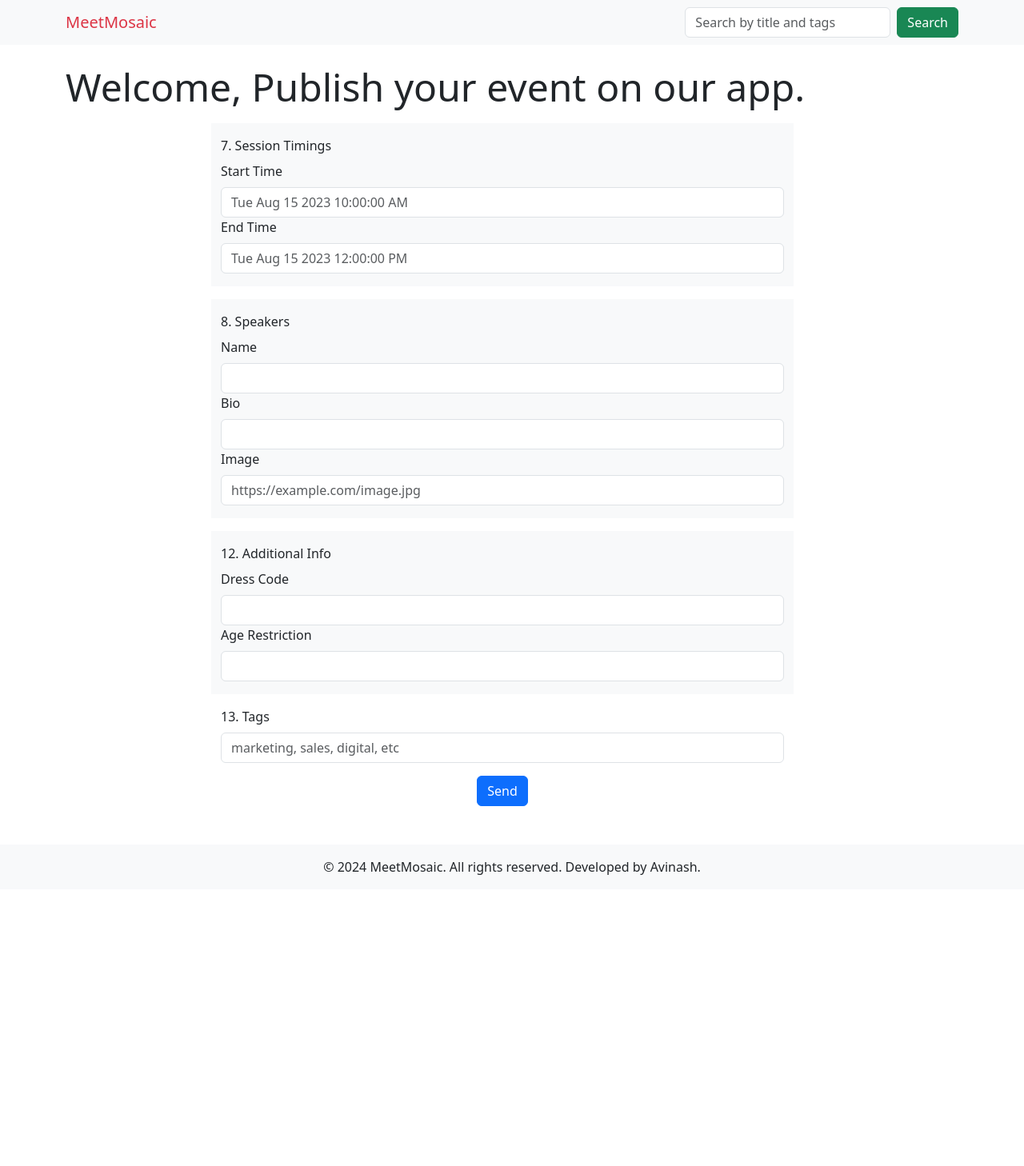
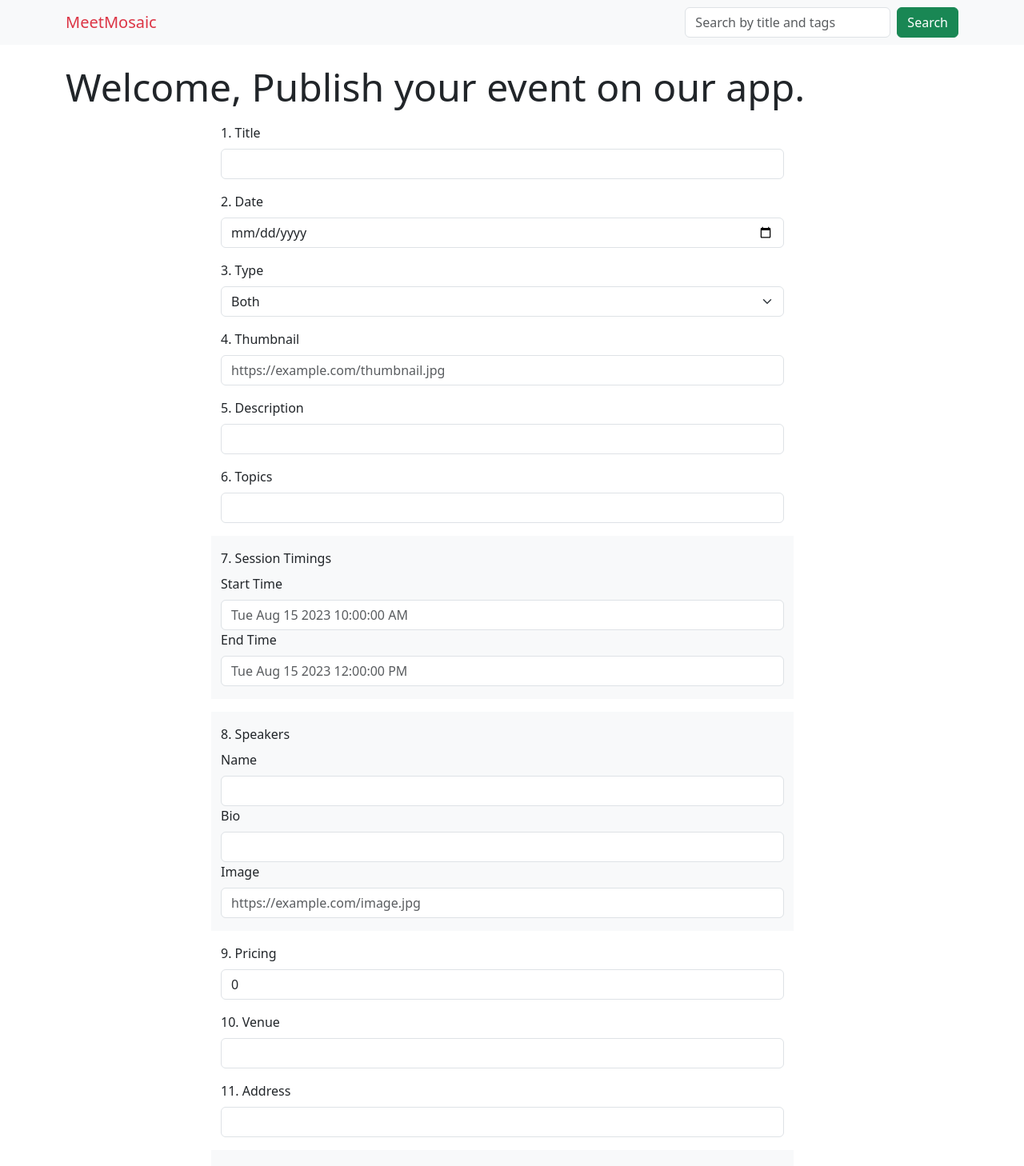
Before and after one commit to kyAvinash/meetupFrontend, a React (Vite) app: page /post-events in a window 1280 px wide. Shown: the top 1458 px of the page at 80% size. Before the commit the page ends 1128 px from the top, so only its background shows below. Built offline with nearby package versions, Linux system fonts and the light colour scheme.

Commit message:
updated: final version of AddEventForm

```diff
--- a/src/components/AddEventsForm.jsx
+++ b/src/components/AddEventsForm.jsx
@@ -67,8 +67,106 @@ const AddEventsForm = () => {
       <h1 className="display-5">Welcome, Publish your event on our app.</h1>
       <form onSubmit={handleSubmit}>
         <div className="row container d-flex justify-content-center align-items-center py-2">
-          {/* Other fields omitted for brevity */}
+          {/* Title */}
+          <div className="mb-3 col-md-8">
+            <label htmlFor="title" className="form-label">
+              1. Title
+            </label>
+            <input
+              type="text"
+              className="form-control"
+              id="title"
+              name="title"
+              value={formData.title}
+              onChange={(e) => handleChange(e)}
+              required
+            />
+          </div>
 
+          {/* Date */}
+          <div className="mb-3 col-md-8">
+            <label htmlFor="date" className="form-label">
+              2. Date
+            </label>
+            <input
+              type="date"
+              className="form-control"
+              id="date"
+              name="date"
+              value={formData.date}
+              onChange={(e) => handleChange(e)}
+              required
+            />
+          </div>
+
+          {/* Type */}
+          <div className="mb-3 col-md-8">
+            <label htmlFor="type" className="form-label">
+              3. Type
+            </label>
+            <select
+              className="form-select"
+              id="type"
+              name="type"
+              value={formData.type}
+              onChange={(e) => handleChange(e)}
+            >
+              <option value="Both">Both</option>
+              <option value="Online">Online</option>
+              <option value="Offline">Offline</option>
+            </select>
+          </div>
+
+          {/* Thumbnail */}
+          <div className="mb-3 col-md-8">
+            <label htmlFor="thumbnail" className="form-label">
+              4. Thumbnail
+            </label>
+            <input
+              type="text"
+              className="form-control"
+              id="thumbnail"
+              placeholder="https://example.com/thumbnail.jpg"
+              name="thumbnail"
+              value={formData.thumbnail}
+              onChange={(e) => handleChange(e)}
+              required
+            />
+          </div>
+
+          {/* Description */}
+          <div className="mb-3 col-md-8">
+            <label htmlFor="description" className="form-label">
+              5. Description
+            </label>
+            <input
+              type="text"
+              className="form-control"
+              id="description"
+              name="description"
+              value={formData.description}
+              onChange={(e) => handleChange(e)}
+              required
+            />
+          </div>
+
+          {/* Topics */}
+          <div className="mb-3 col-md-8">
+            <label htmlFor="topics" className="form-label">
+              6. Topics
+            </label>
+            <input
+              type="text"
+              className="form-control"
+              id="topics"
+              name="topics"
+              value={formData.topics}
+              onChange={(e) => handleChange(e)}
+              required
+            />
+          </div>
+
+          {/* Session Timings */}
           <div className="bg-light py-3 col-md-8">
             <label htmlFor="sessionTime" className="form-label">
               7. Session Timings
@@ -104,6 +202,7 @@ const AddEventsForm = () => {
             ))}
           </div>
 
+          {/* Speakers */}
           <div className="bg-light mt-3 py-3 col-md-8">
             <label htmlFor="speakers" className="form-label">
               8. Speakers
@@ -151,8 +250,52 @@ const AddEventsForm = () => {
             ))}
           </div>
 
-          {/* Other fields omitted for brevity */}
+          {/* Pricing */}
+          <div className="mt-3 col-md-8">
+            <label htmlFor="pricing" className="form-label">
+              9. Pricing
+            </label>
+            <input
+              type="number"
+              className="form-control"
+              id="pricing"
+              name="pricing"
+              value={formData.pricing}
+              onChange={(e) => handleChange(e)}
+            />
+          </div>
 
+          {/* Venue */}
+          <div className="mt-3 col-md-8">
+            <label htmlFor="venue" className="form-label">
+              10. Venue
+            </label>
+            <input
+              type="text"
+              className="form-control"
+              id="venue"
+              name="venue"
+              value={formData.venue}
+              onChange={(e) => handleChange(e)}
+            />
+          </div>
+
+          {/* Address */}
+          <div className="mt-3 col-md-8">
+            <label htmlFor="address" className="form-label">
+              11. Address
+            </label>
+            <input
+              type="text"
+              className="form-control"
+              id="address"
+              name="address"
+              value={formData.address}
+              onChange={(e) => handleChange(e)}
+            />
+          </div>
+
+          {/* Additional Info */}
           <div className="bg-light mt-3 py-3 col-md-8">
             <label htmlFor="additionalInfo" className="form-label">
               12. Additional Info
@@ -187,6 +330,7 @@ const AddEventsForm = () => {
             ))}
           </div>
 
+          {/* Tags */}
           <div className="mt-3 col-md-8">
             <label htmlFor="tags" className="form-label">
               13. Tags
@@ -207,12 +351,14 @@ const AddEventsForm = () => {
             />
           </div>
 
+          {/* Submit Button */}
           <div className="mt-3 col-md-8 mb-3 text-center">
             <button type="submit" className="btn btn-primary">
               Send
             </button>
           </div>
 
+          {/* Success Message */}
           {successMessage && (
             <div className="alert alert-success col-md-8">{successMessage}</div>
           )}
```
